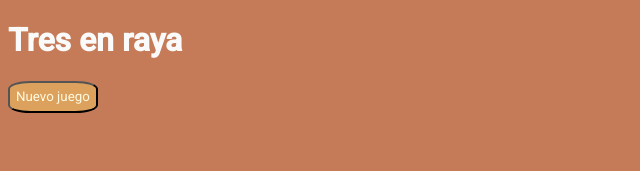
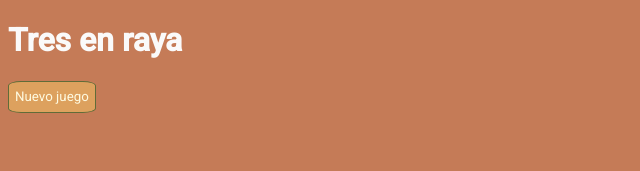
Before and after one commit to MigAlvrz/3EnRayaAngular, an Angular app: page / in a window 1280 px wide. Shown: the top 171 px of the page, without its empty margins (0-640 px from the left). Built offline with nearby package versions, Linux system fonts and the light colour scheme.

Commit message:
changing the style a bit, again

```diff
--- a/src/app/tablero/tablero.component.scss
+++ b/src/app/tablero/tablero.component.scss
@@ -6,9 +6,10 @@
 
 button {
     margin-bottom: 1%;
-    border-radius: 25%;
     height: 4%;
     background-color: #dda15e;
+    border: 1px #606c38 solid;
+    border-radius: 15%;
     color: #fefae0;
     font-family: Roboto, "Helvetica Neue", sans-serif;
 
```
